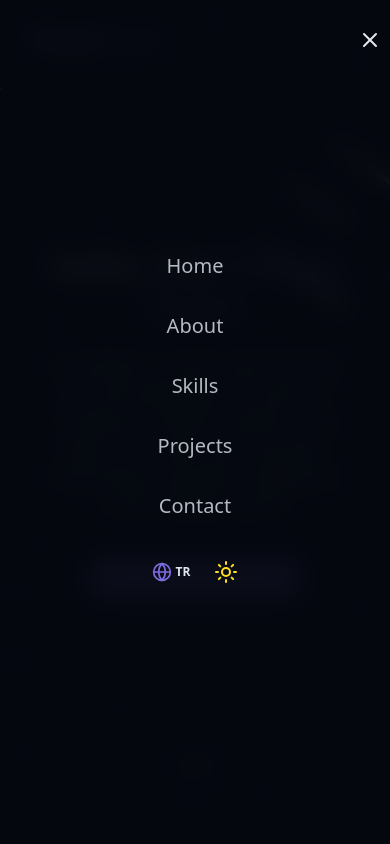
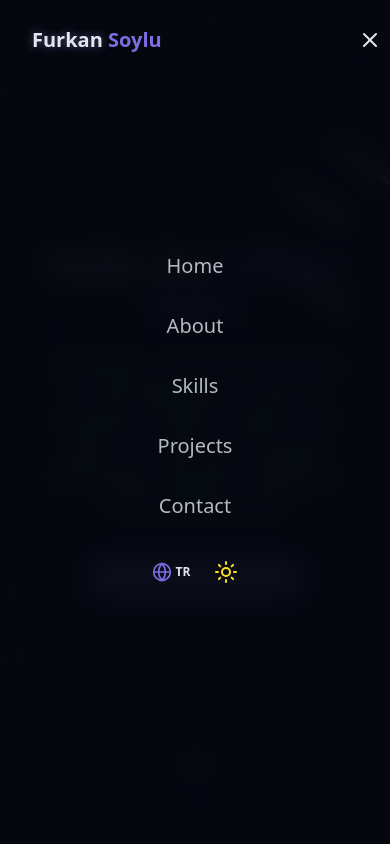
Before and after one commit to furknsyl/furkansoylu, a React (Vite) app: page / in a window 390 px wide. Both pictures are taken after a click on the button "Open Menu". Shown: the top 844 px of the page. Built offline with nearby package versions, Linux system fonts and the light colour scheme.

Commit message:
refactor: improve Navbar component structure and styling

```diff
--- a/src/components/Navbar.jsx
+++ b/src/components/Navbar.jsx
@@ -28,9 +28,10 @@
   }, []);
 
   return (
+    <>
       <nav
         className={cn(
-        "fixed w-full z-40 transition-all duration-300",
+          "fixed w-full z-50 transition-all duration-300",
           isScrolled ? "py-3 bg-background/80 backdrop-blur-md shadow-xs" : "py-5"
         )}
       >
@@ -61,7 +62,7 @@
             </div>
           </div>
 
-        {/* Mobile nav toggle */}
+          {/* Mobile hamburger button */}
           <button
             onClick={() => setIsMenuOpen((prev) => !prev)}
             className="md:hidden p-2 text-foreground z-50"
@@ -69,12 +70,14 @@
           >
             {isMenuOpen ? <X size={24} /> : <Menu size={24} />}
           </button>
+        </div>
+      </nav>
 
-        {/* Mobile menu */}
+      {/* Mobile menu — nav dışında, backdrop-blur'dan etkilenmesin */}
       <div
         className={cn(
-            "fixed inset-0 bg-background/95 backdrop-blur-md z-40 flex flex-col items-center justify-center",
-            "transition-all duration-300 md:hidden",
+          "fixed inset-0 bg-background/95 backdrop-blur-md z-40 flex flex-col items-center justify-center md:hidden",
+          "transition-all duration-300",
           isMenuOpen
             ? "opacity-100 pointer-events-auto"
             : "opacity-0 pointer-events-none"
@@ -92,14 +95,12 @@
             </a>
           ))}
 
-            {/* Mobile Toggles */}
           <div className="flex items-center gap-2">
             <LanguageToggle />
             <ThemeToggle />
           </div>
         </div>
       </div>
-      </div>
-    </nav>
+    </>
   );
 };
```
Lines whose indentation alone changed are shown as unchanged.
